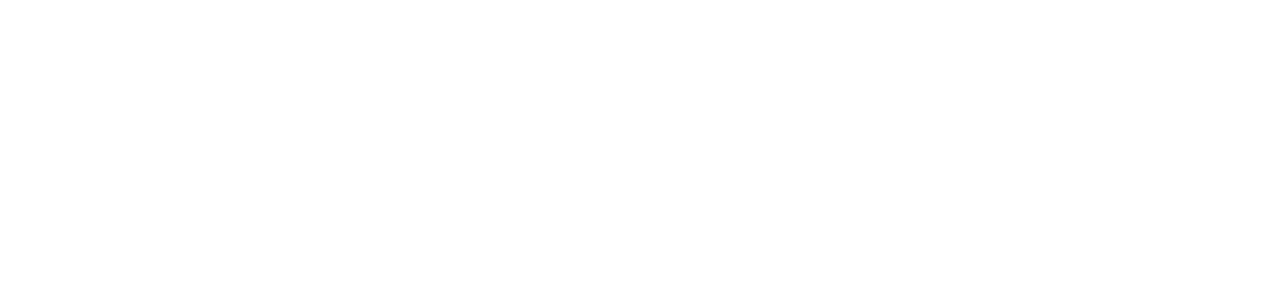
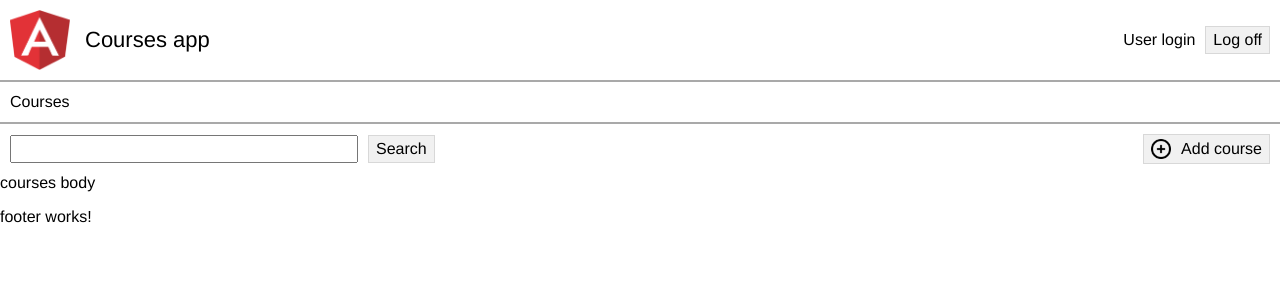
Before and after one commit to kotayk/ang-ment, an Angular app: page / in a window 1280 px wide. Shown: the top 300 px of the page. Built offline with nearby package versions, Linux system fonts and the light colour scheme.

Commit message:
search component

```diff
--- a/src/app/app.module.ts
+++ b/src/app/app.module.ts
@@ -4,16 +4,12 @@
 import { AppRoutingModule } from './app-routing.module';
 import { AppComponent } from './app.component';
 import { CommonModule } from './common/common.module';
-import { CoursesListComponent } from './pages/courses-list/courses-list.component';
-import { CourseSearchComponent } from './pages/courses-list/course-search/course-search.component';
-import {CoursesListModule} from './pages/courses-list/courses-list.module';
+import { CoursesListModule } from './pages/courses-list/courses-list.module';
 
 
 @NgModule({
   declarations: [
     AppComponent,
-    CoursesListComponent,
-    CourseSearchComponent,
   ],
   imports: [
     BrowserModule,
--- a/src/app/common/button/button.component.html
+++ b/src/app/common/button/button.component.html
@@ -1,4 +1,4 @@
-<div class="button">
+<div class="button" (click)="onButtonClick()">
   <img *ngIf="icon" [src]="icon" class="button__icon">
   <div class="button__title">{{title}}</div>
 </div>
--- a/src/app/common/button/button.component.scss
+++ b/src/app/common/button/button.component.scss
@@ -2,7 +2,7 @@
 
 .button {
   background: $buttonColor;
-  display: flex;
+  display: inline-flex;
   align-items: center;
   justify-content: center;
   padding: 4px 7px;
--- a/src/app/common/button/button.component.ts
+++ b/src/app/common/button/button.component.ts
@@ -1,4 +1,4 @@
-import {Component, Input, OnInit} from '@angular/core';
+import {Component, Input, Output, OnInit, EventEmitter} from '@angular/core';
 
 @Component({
   selector: 'app-button',
@@ -8,7 +8,11 @@
 export class ButtonComponent implements OnInit {
   @Input() title: string;
   @Input() icon?: string;
+  @Output() buttonClick?: EventEmitter<MouseEvent> = new EventEmitter();
 
+  onButtonClick(event: MouseEvent) {
+    this.buttonClick.emit(event);
+  }
   constructor() { }
 
   ngOnInit() {
--- a/src/app/pages/courses-list/course-search/course-search.component.html
+++ b/src/app/pages/courses-list/course-search/course-search.component.html
@@ -1,3 +1,9 @@
-<p>
-  course-search works!
-</p>
+<div class="course-search">
+  <div class="course-search__container">
+    <input [(ngModel)]="searchQuery" class="course-search__input" type="text">
+    <app-button (buttonClick)="onClickSearch()" title="Search"></app-button>
+  </div>
+  <div class="course-search__container">
+    <app-button title="Add course" icon="assets/img/add.png"></app-button>
+  </div>
+</div>
--- a/src/app/pages/courses-list/course-search/course-search.component.scss
+++ b/src/app/pages/courses-list/course-search/course-search.component.scss
@@ -0,0 +1,12 @@
+.course-search {
+  height: 50px;
+  display: flex;
+  justify-content: space-between;
+  align-items: center;
+  padding: 0 10px;
+  &__input {
+    height: 22px;
+    margin-right: 10px;
+    width: 340px;
+  }
+}
--- a/src/app/pages/courses-list/course-search/course-search.component.ts
+++ b/src/app/pages/courses-list/course-search/course-search.component.ts
@@ -1,4 +1,4 @@
-import { Component, OnInit } from '@angular/core';
+import {Component, OnInit} from '@angular/core';
 
 @Component({
   selector: 'app-course-search',
@@ -7,9 +7,17 @@
 })
 export class CourseSearchComponent implements OnInit {
 
-  constructor() { }
+  searchQuery: string;
+
+  constructor() {
+  }
 
   ngOnInit() {
   }
 
+  onClickSearch(event: MouseEvent) {
+    console.log(this.searchQuery);
+  }
+
+
 }
```
Also changed, not shown: src/app/pages/courses-list/courses-list.module.ts (+9 -4 lines), src/assets/img/add.png (added).
